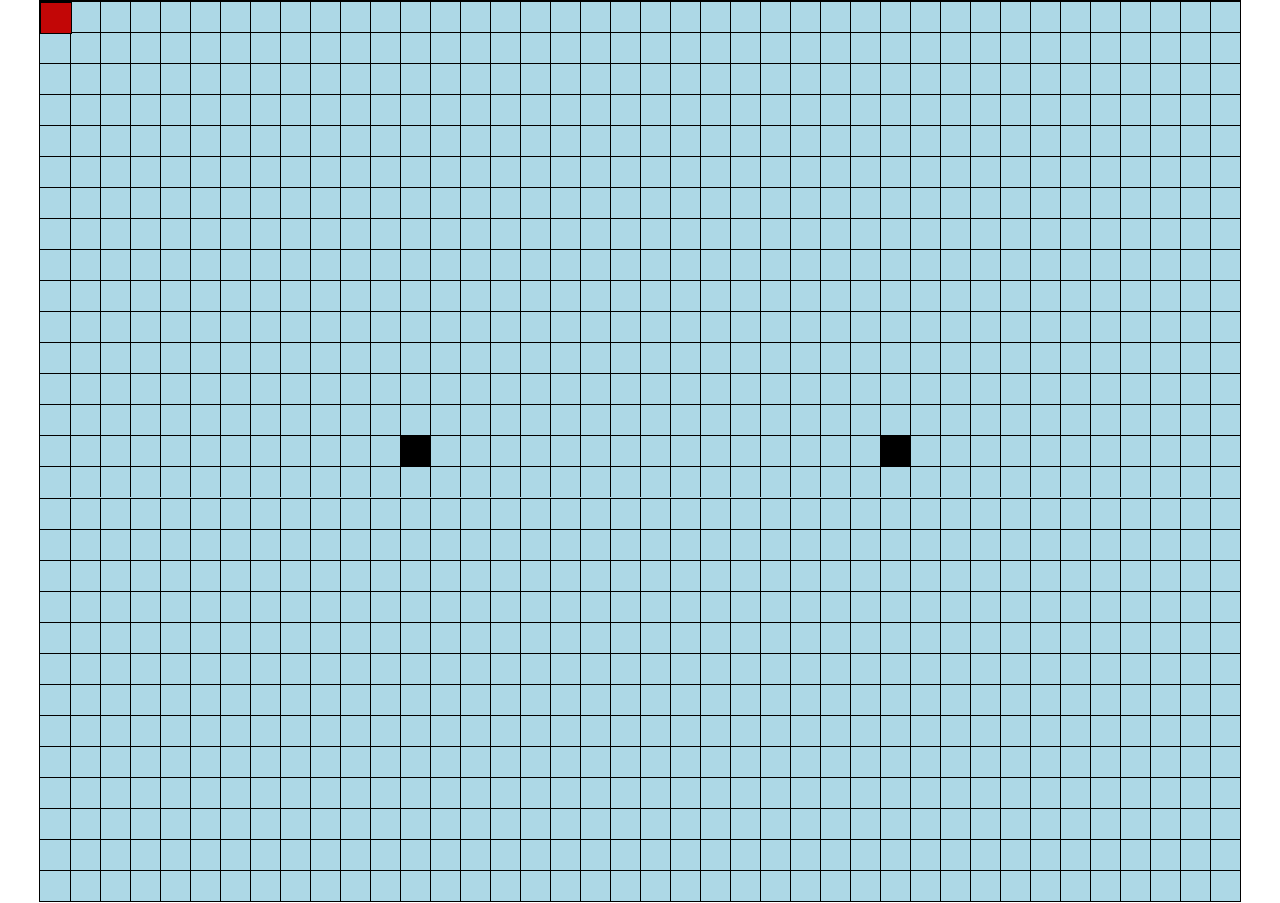
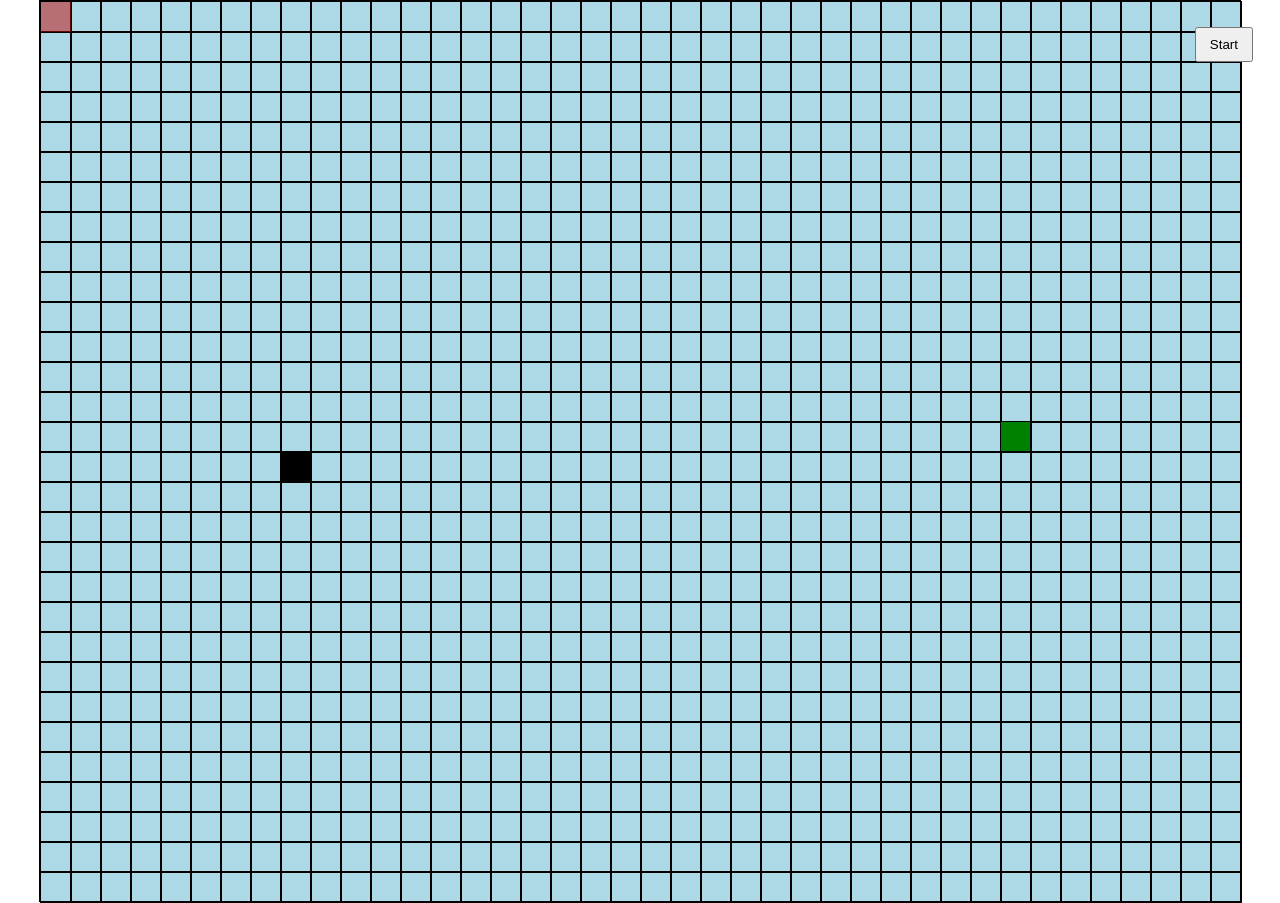
Before and after one commit to minebox123/pathfinding_algorithms_vis, a website: page src/public/index.html in a window 1280 px wide. Both pictures are taken after a click on the element 55 px from the left and 16 px from the top of the page. Drawn offline with Linux system fonts and the light colour scheme.

Commit message:
Add: add two dimensional grid representation

```diff
--- a/src/js/Grid.js
+++ b/src/js/Grid.js
@@ -9,7 +9,7 @@ var Field;
             let div = document.createElement("div");
             div.style.width = `${this.width}px`;
             div.style.height = `${this.height}px`;
-            div.classList.add("cell");
+            div.classList.add("node");
             return div;
         }
     }
@@ -21,26 +21,80 @@ var Field;
             let gridDiv = document.querySelector(".grid");
             let gridWidth = gridDiv.clientWidth;
             let gridHeight = gridDiv.clientHeight;
-            for (let i = 2; i <= gridHeight / this.node.height; i++) {
-                gridDiv.append(this.node.createNode());
-                for (let j = 2; j <= gridWidth / this.node.width; j++) {
-                    gridDiv.append(this.node.createNode());
+            let twoDimArr = [];
+            for (let i = 0; i < gridHeight / this.node.height; i++) {
+                twoDimArr.push([]);
+                for (let j = 0; j < gridWidth / this.node.width; j++) {
+                    twoDimArr[i].push(this.node.createNode());
                 }
             }
+            for (let i = 0; i < twoDimArr.length; i++) {
+                for (let j = 0; j < twoDimArr[i].length; j++) {
+                    gridDiv.append(twoDimArr[i][j]);
+                }
+            }
+            // for (let i = 2; i <= gridHeight / this.node.height; i++) {
+            //   gridDiv.append(this.node.createNode());
+            //   for (let j = 2; j <= gridWidth / this.node.width; j++) {
+            //     gridDiv.append(this.node.createNode());
+            //   }
+            // }
         }
-        startedNodes() {
-            let nodes = Array.from(document.querySelectorAll(".cell"));
-            nodes[nodes.length / 2 - 8].classList.add("startedCell");
-            nodes[nodes.length / 2 + 8].classList.add("startedCell");
+        ;
+        nodesSetup() {
+            let nodes = Array.from(document.querySelectorAll(".node"));
+            let currentNode = nodes[nodes.length / 2 - 8];
+            currentNode.classList.add("currentNode");
+            let targetNode = nodes[nodes.length / 2 + 8];
+            targetNode.classList.add("targetNode");
+            let unvisitedSet = new Set();
+            nodes.map(node => {
+                if (node.className !== "node currentNode") {
+                    node.setAttribute("distance", "infinity");
+                }
+                else {
+                    node.setAttribute("distance", "0");
+                }
+                ;
+                unvisitedSet.add(node);
+            });
+            const obj = {
+                currentNode,
+                targetNode,
+                unvisitedSet
+            };
+            return obj;
         }
+        ;
+        targetSearch() {
+            ;
+            let { currentNode, targetNode, unvisitedSet } = this.nodesSetup();
+            let set = Array.from(unvisitedSet);
+            let startingPointIndex = set.indexOf(currentNode);
+            for (let i = 0; i < set.length; i++) {
+                if (set[startingPointIndex + i].getAttribute("distance") === "infinity") {
+                    if (set[startingPointIndex + i].className === "node targetNode") {
+                        set[startingPointIndex + i].classList.add("found");
+                        break;
+                    }
+                    set[startingPointIndex + i].setAttribute("distance", "checked");
+                }
+                ;
+            }
+            ;
+        }
+        ;
         createWall() {
-            let cells = Array.from(document.querySelectorAll(".cell"));
-            cells.map(cell => {
-                cell.addEventListener("click", () => {
-                    cell.classList.add("wall");
+            let nodes = Array.from(document.querySelectorAll(".node"));
+            nodes.map(node => {
+                node.addEventListener("click", () => {
+                    if (!node.className.includes("currentNode") && !node.className.includes("targetNode")) {
+                        node.classList.add("wall");
+                    }
                 });
             });
         }
+        ;
     }
     Field.Grid = Grid;
 })(Field || (Field = {}));
--- a/src/js/main.js
+++ b/src/js/main.js
@@ -5,7 +5,9 @@ class Main {
     start() {
         // draw grid
         this.grid.createNode();
-        this.grid.startedNodes();
+        this.grid.nodesSetup();
+        document.querySelector("button").addEventListener("click", () => this.grid.targetSearch());
+        // this.grid.targetSearch()
         this.grid.createWall();
     }
 }
--- a/src/public/index.css
+++ b/src/public/index.css
@@ -1,9 +1,18 @@
 body {
+  position: relative;
   margin: 0;
   padding: 0;
   box-sizing: border-box;
   display: flex;
   justify-content: center;
+}
+
+button {
+  position: absolute;
+  top: 2em;
+  right: 2em;
+  padding: .6em 1em;
+  cursor: pointer;
 }
 
 .grid {
@@ -12,33 +21,51 @@ body {
   background: lightblue;
   display: grid;
   grid-template-columns: repeat(auto-fill, 30px);
+  grid-template-rows: repeat(auto-fill, 30px);
   border: 1px solid;
 }
 
-.cell {
+.node {
   cursor: pointer;
-  border-top: 1px solid;
-  border-right: 1px solid
+  /* border-top: 1px solid;
+  border-right: 1px solid */
+  border: 1px solid #000;
 }
 
-.startedCell {
+.node.currentNode {
+  background: #008000;
   cursor: default;
-  background: #000;
 }
 
-.cell.wall {
+.node.targetNode {
+  background: #000;
+  cursor: default;
+}
+
+.node.wall {
   position: relative;
 
 }
 
-.cell.wall::after {
+.node.wall::after {
   content: "";
   height: 100%;
   width: 100%;
-  top: 0;
+
   left: 0;
+
+  right: 0;
+  margin: auto;
   background: rgb(194, 6, 6);
   z-index: 1;
   position: absolute;
-  border: 1px solid #000;
+  opacity: .5;
 }
+
+.node.found {
+  background: yellow;
+}
+
+.node[distance="checked"] {
+  background: green;
+}
--- a/src/public/index.html
+++ b/src/public/index.html
@@ -1,14 +1,18 @@
 <!DOCTYPE html>
 <html lang="en">
+
 <head>
   <meta charset="UTF-8" />
   <meta name="viewport" content="width=device-width, initial-scale=1.0" />
   <link rel="stylesheet" href="./index.css" />
   <title>Pathfinding algorithms</title>
 </head>
+
 <body>
   <div class="grid"></div>
+  <button>Start</button>
   <script src="../js/Grid.js"></script>
   <script src="../js/main.js"></script>
 </body>
+
 </html>
--- a/src/ts/main.ts
+++ b/src/ts/main.ts
@@ -8,7 +8,9 @@ class Main {
   start(): void {
     // draw grid
     this.grid.createNode();
-    this.grid.startedNodes();
+    this.grid.nodesSetup();
+    document.querySelector("button").addEventListener("click", () => this.grid.targetSearch())
+    // this.grid.targetSearch()
     this.grid.createWall()
   }
 }
```
Also changed, not shown: src/ts/Grid.ts (+74 -17 lines), 2 other files. Lines whose indentation alone changed are shown as unchanged.
